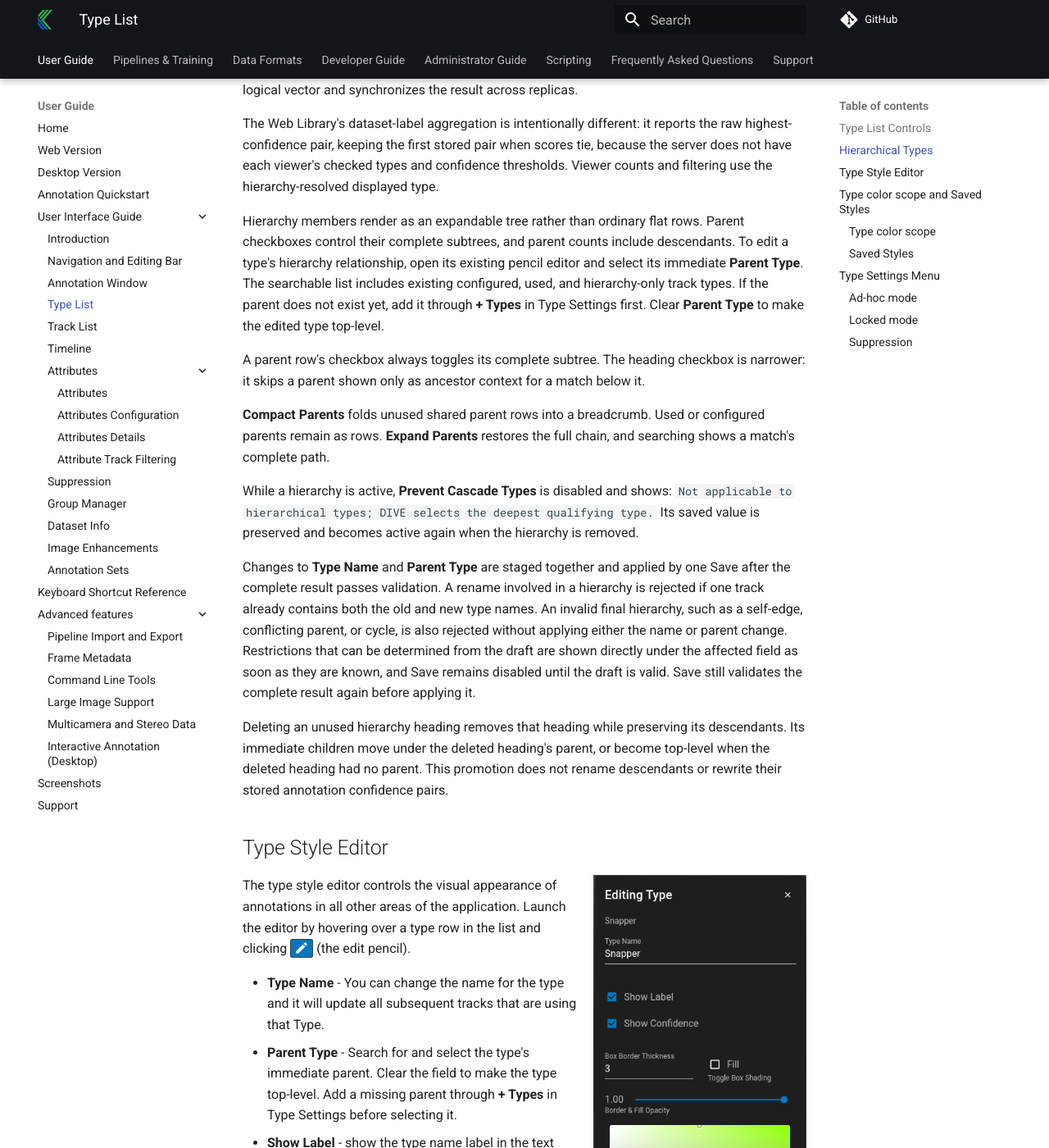
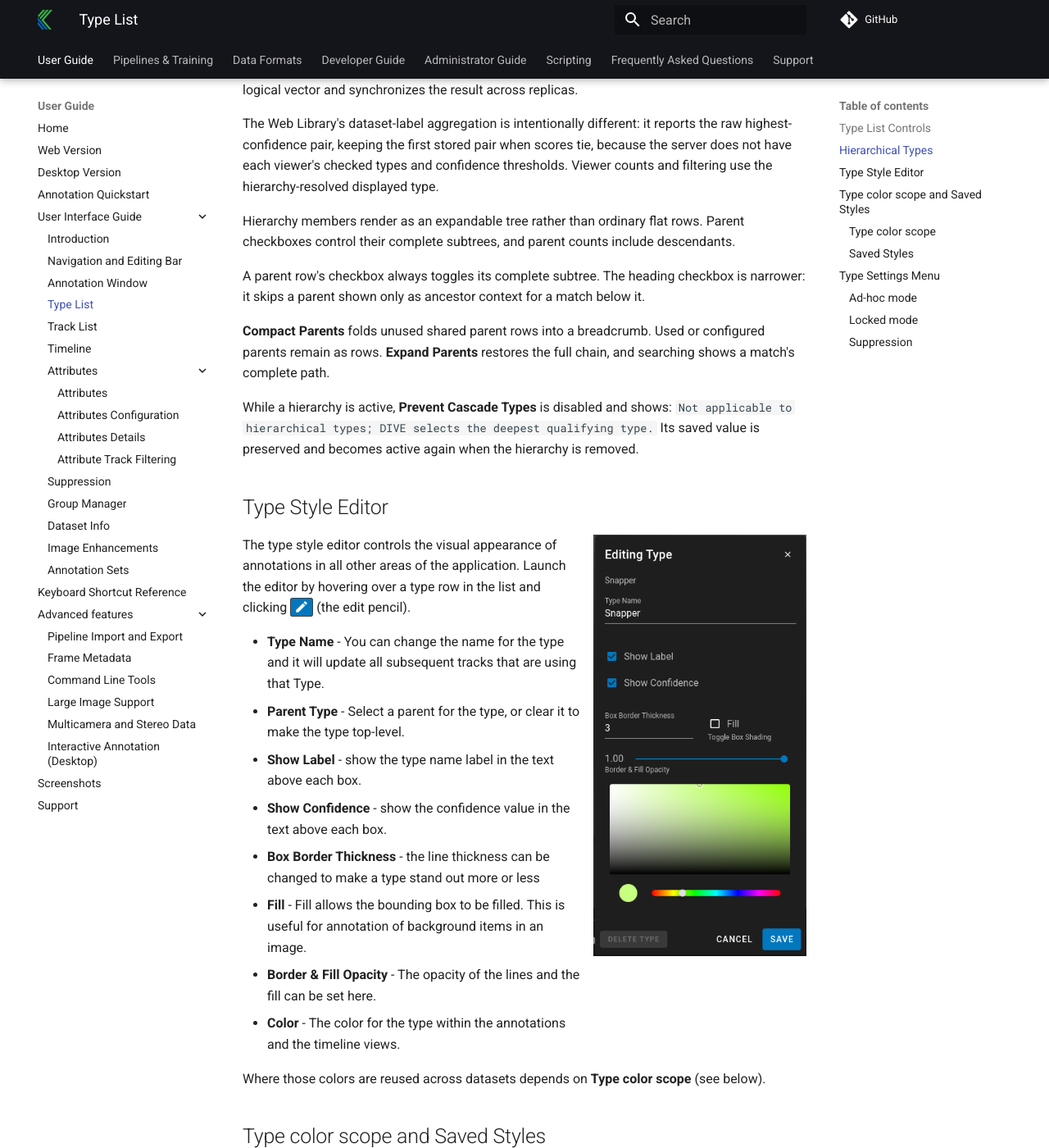
Before and after one commit to Kitware/dive, an MkDocs documentation site: the page built from docs/UI-Type-List.md, in a window 1280 px wide and 1400 px high, scrolled down 2049 px. Shown: the whole window at 82% size. Built offline with MkDocs 1.6.1 and Material for MkDocs 9.7.7, drawn with Linux system fonts in a browser that asks for light colours; comment, search, counter and statistics services are not loaded.

Commit message:
Trim parent type selector documentation

```diff
--- a/docs/UI-Type-List.md
+++ b/docs/UI-Type-List.md
@@ -40,18 +40,13 @@ highest-confidence pair, keeping the first stored pair when scores tie, because
 have each viewer's checked types and confidence thresholds. Viewer counts and filtering use the
 hierarchy-resolved displayed type.
 
-Hierarchy members render as an expandable tree rather than ordinary flat rows. Parent checkboxes control their complete subtrees, and parent counts include descendants. To edit a type's hierarchy relationship, open its existing pencil editor and select its immediate **Parent Type**. The searchable list includes existing configured, used, and hierarchy-only track types. If the parent does not exist yet, add it through **+ Types** in Type Settings first. Clear **Parent Type** to make the edited type top-level.
+Hierarchy members render as an expandable tree rather than ordinary flat rows. Parent checkboxes control their complete subtrees, and parent counts include descendants.
 
 A parent row's checkbox always toggles its complete subtree. The heading checkbox is narrower: it skips a parent shown only as ancestor context for a match below it.
 
 **Compact Parents** folds unused shared parent rows into a breadcrumb. Used or configured parents remain as rows. **Expand Parents** restores the full chain, and searching shows a match's complete path.
 
 While a hierarchy is active, **Prevent Cascade Types** is disabled and shows: `Not applicable to hierarchical types; DIVE selects the deepest qualifying type.` Its saved value is preserved and becomes active again when the hierarchy is removed.
-
-Changes to **Type Name** and **Parent Type** are staged together and applied by one Save after the complete result passes validation. A rename involved in a hierarchy is rejected if one track already contains both the old and new type names. An invalid final hierarchy, such as a self-edge, conflicting parent, or cycle, is also rejected without applying either the name or parent change.
-Restrictions that can be determined from the draft are shown directly under the affected field as soon as they are known, and Save remains disabled until the draft is valid. Save still validates the complete result again before applying it.
-
-Deleting an unused hierarchy heading removes that heading while preserving its descendants. Its immediate children move under the deleted heading's parent, or become top-level when the deleted heading had no parent. This promotion does not rename descendants or rewrite their stored annotation confidence pairs.
 
 ## Type Style Editor
 
@@ -61,7 +56,7 @@ The type style editor controls the visual appearance of annotations in all other
 
 
 * **Type Name** - You can change the name for the type and it will update all subsequent tracks that are using that Type.
-* **Parent Type** - Search for and select the type's immediate parent. Clear the field to make the type top-level. Add a missing parent through **+ Types** in Type Settings before selecting it.
+* **Parent Type** - Select a parent for the type, or clear it to make the type top-level.
 * **Show Label** - show the type name label in the text above each box.
 * **Show Confidence** - show the confidence value in the text above each box.
 * **Box Border Thickness** - the line thickness can be changed to make a type stand out more or less
```
